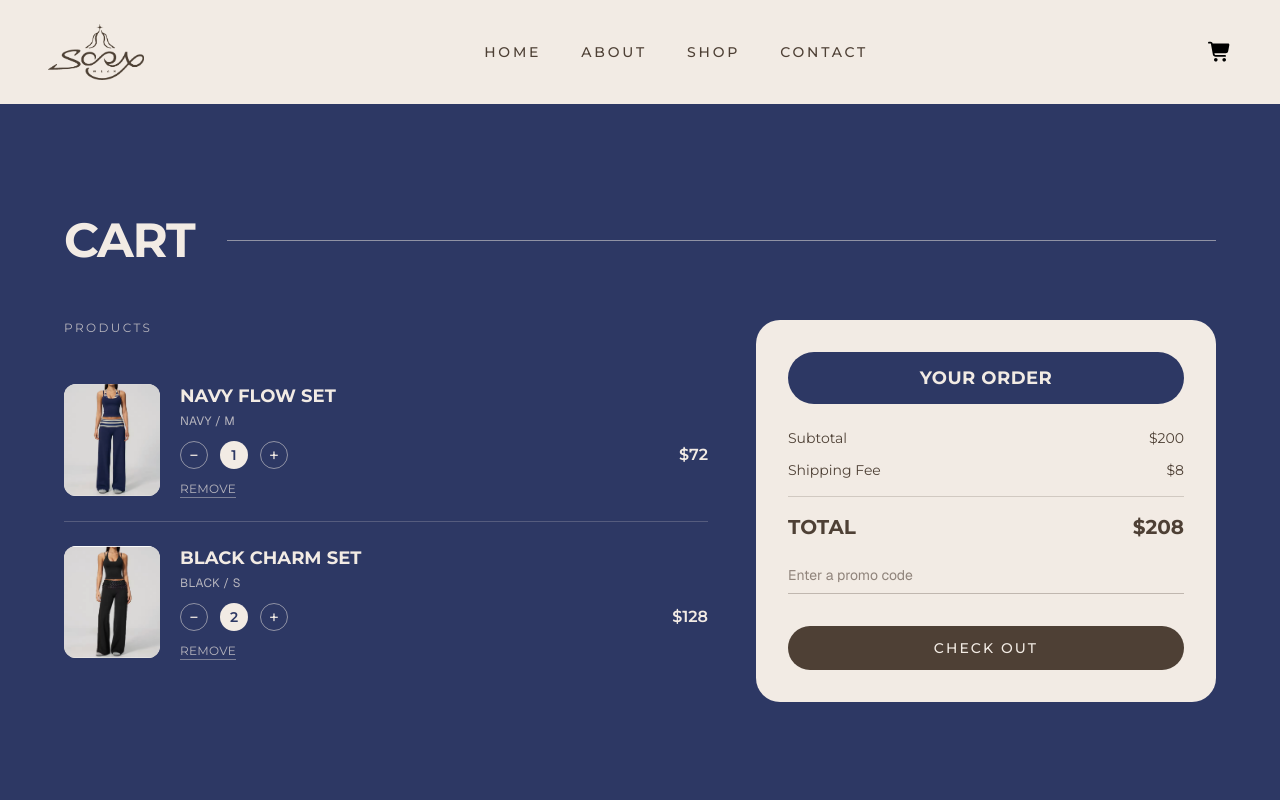
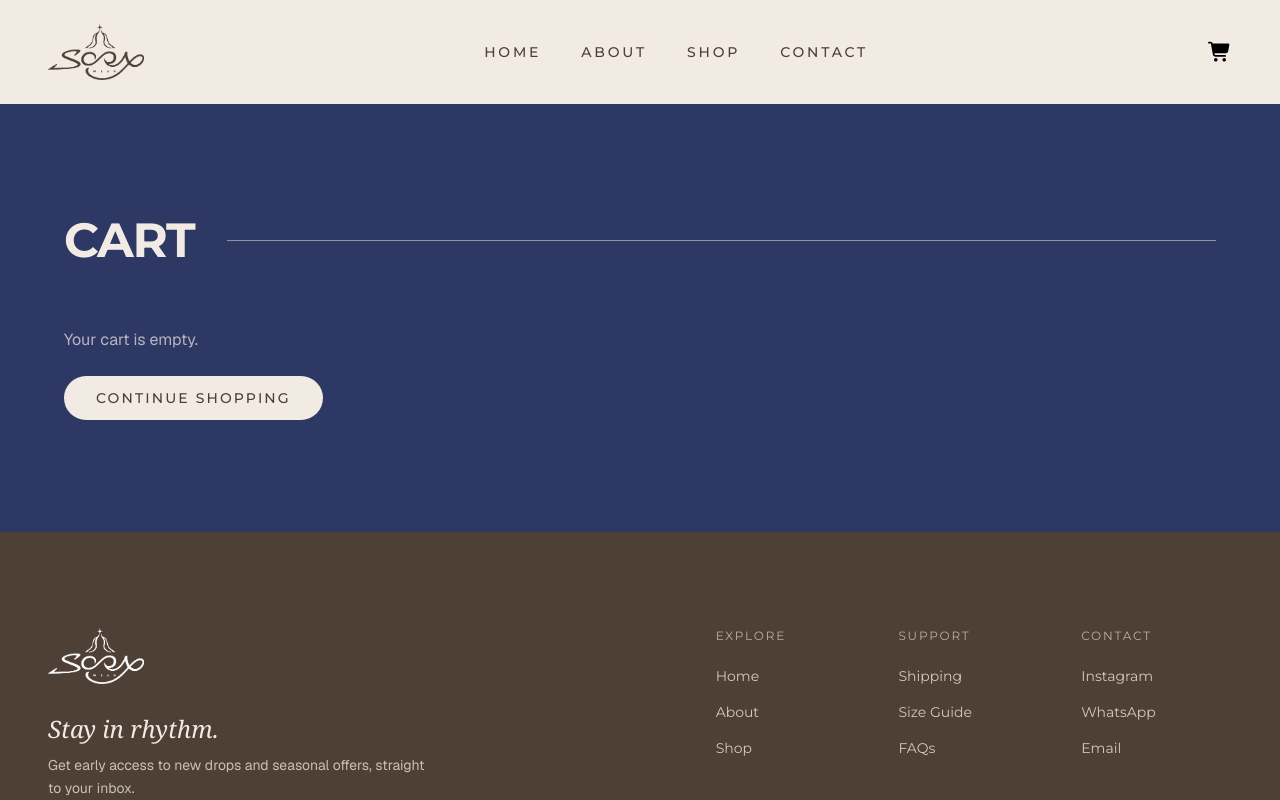
Before and after one commit to HrishavSaha/sora, a Next.js app: page /cart in a window 1280 px wide. Shown: the top 800 px of the page. Built offline with nearby package versions, Linux system fonts and the light colour scheme.

Commit message:
Implement cart functionality with Zustand, add cart store and update components for cart management

```diff
--- a/components/cart-section.tsx
+++ b/components/cart-section.tsx
@@ -3,55 +3,15 @@
 import { useState } from "react";
 import Image from "next/image";
 import Link from "next/link";
-
-type CartItem = {
-	id: string;
-	name: string;
-	image: string;
-	color: string;
-	size: string;
-	price: number;
-	quantity: number;
-};
-
-const initialItems: CartItem[] = [
-	{
-		id: "navy-flow-set",
-		name: "Navy Flow Set",
-		image: "/product-images/sora-flow-set-navy.png",
-		color: "Navy",
-		size: "M",
-		price: 72,
-		quantity: 1,
-	},
-	{
-		id: "black-charm-set",
-		name: "Black Charm Set",
-		image: "/product-images/sora-charm-set-black.png",
-		color: "Black",
-		size: "S",
-		price: 64,
-		quantity: 2,
-	},
-];
+import { useCartStore } from "@/lib/cart-store";
 
 const SHIPPING_FEE = 8;
 
 export default function CartSection() {
-	const [items, setItems] = useState<CartItem[]>(initialItems);
+	const items = useCartStore((state) => state.items);
+	const updateQuantity = useCartStore((state) => state.updateQuantity);
+	const removeItem = useCartStore((state) => state.removeItem);
 	const [promoCode, setPromoCode] = useState("");
-
-	const updateQuantity = (id: string, delta: number) => {
-		setItems((prev) =>
-			prev
-				.map((item) => (item.id === id ? { ...item, quantity: item.quantity + delta } : item))
-				.filter((item) => item.quantity > 0)
-		);
-	};
-
-	const removeItem = (id: string) => {
-		setItems((prev) => prev.filter((item) => item.id !== id));
-	};
 
 	const subtotal = items.reduce((sum, item) => sum + item.price * item.quantity, 0);
 	const shipping = items.length > 0 ? SHIPPING_FEE : 0;
@@ -100,9 +60,11 @@ export default function CartSection() {
 												<h3 className="font-montserrat text-lg font-bold uppercase leading-snug text-secondary">
 													{item.name}
 												</h3>
-												<p className="mt-1 text-xs uppercase tracking-wide text-secondary/70">
-													{item.color} / {item.size}
-												</p>
+												{item.variant && (
+													<p className="mt-1 text-xs uppercase tracking-wide text-secondary/70">
+														{item.variant}
+													</p>
+												)}
 											</div>
 											<div className="flex items-center justify-between gap-3">
 												<div className="flex items-center gap-3">
--- a/components/navbar.tsx
+++ b/components/navbar.tsx
@@ -3,6 +3,7 @@
 import { useState } from "react";
 import Image from "next/image";
 import Link from "next/link";
+import { useCartCount } from "@/lib/cart-store";
 
 const navLinks = [
 	{ href: "/", label: "Home" },
@@ -17,6 +18,7 @@ type NavbarProps = {
 
 export default function Navbar({ variant = "solid" }: NavbarProps) {
 	const [open, setOpen] = useState(false);
+	const cartCount = useCartCount();
 	const isTransparent = variant === "transparent";
 
 	const contentColor = isTransparent ? "text-secondary" : "text-primary";
@@ -55,8 +57,8 @@ export default function Navbar({ variant = "solid" }: NavbarProps) {
 				<div className="flex items-center gap-5">
 					<Link
 						href="/cart"
-						aria-label="View cart"
-						className={`rounded-full transition-opacity hover:opacity-70 ${focusRing}`}
+						aria-label={`View cart${cartCount > 0 ? ` (${cartCount} item${cartCount === 1 ? "" : "s"})` : ""}`}
+						className={`relative rounded-full transition-opacity hover:opacity-70 ${focusRing}`}
 					>
 						<Image
 							src="/vectors/cart.svg"
@@ -66,6 +68,11 @@ export default function Navbar({ variant = "solid" }: NavbarProps) {
 							height={24}
 							className={logoFilter}
 						/>
+						{cartCount > 0 && (
+							<span className="absolute -right-2 -top-2 flex h-4 w-4 items-center justify-center rounded-full bg-accent text-[10px] font-montserrat font-semibold text-secondary">
+								{cartCount}
+							</span>
+						)}
 					</Link>
 					<button
 						type="button"
--- a/components/product-card.tsx
+++ b/components/product-card.tsx
@@ -1,4 +1,8 @@
+"use client";
+
+import { useState } from "react";
 import Image from "next/image";
+import { useCartStore } from "@/lib/cart-store";
 
 export type Product = {
 	name: string;
@@ -8,6 +12,15 @@ export type Product = {
 };
 
 export default function ProductCard({ name, price, image, badge }: Product) {
+	const addItem = useCartStore((state) => state.addItem);
+	const [justAdded, setJustAdded] = useState(false);
+
+	const handleAddToCart = () => {
+		addItem({ id: name, name, price, image });
+		setJustAdded(true);
+		window.setTimeout(() => setJustAdded(false), 1500);
+	};
+
 	return (
 		<article className="group">
 			<div className="relative aspect-4/5 w-full">
@@ -35,9 +48,15 @@ export default function ProductCard({ name, price, image, badge }: Product) {
 				</h3>
 				<button
 					type="button"
-					className="shrink-0 rounded-full border border-primary px-4 py-1.5 font-montserrat text-xs uppercase tracking-wide text-primary transition-colors duration-300 hover:bg-primary hover:text-secondary focus-visible:outline-none focus-visible:ring-2 focus-visible:ring-accent focus-visible:ring-offset-2 focus-visible:ring-offset-secondary"
+					onClick={handleAddToCart}
+					aria-label={justAdded ? `${name} added to cart` : `Add ${name} to cart`}
+					className={`shrink-0 whitespace-nowrap rounded-full border px-4 py-1.5 font-montserrat text-xs uppercase tracking-wide transition-colors duration-300 focus-visible:outline-none focus-visible:ring-2 focus-visible:ring-accent focus-visible:ring-offset-2 focus-visible:ring-offset-secondary ${
+						justAdded
+							? "border-accent bg-accent text-secondary"
+							: "border-primary text-primary hover:bg-primary hover:text-secondary"
+					}`}
 				>
-					Add to cart
+					{justAdded ? "Added ✓" : "Add to cart"}
 				</button>
 			</div>
 		</article>
--- a/components/shop-hero.tsx
+++ b/components/shop-hero.tsx
@@ -1,11 +1,31 @@
+"use client";
+
+import { useState } from "react";
 import Image from "next/image";
+import { useCartStore } from "@/lib/cart-store";
+
+const FEATURED_PRODUCT = {
+	id: "Black Flow Capris",
+	name: "Black Flow Capris",
+	price: 58,
+	image: "/product-images/sora-flow-set-black.png",
+};
 
 export default function ShopHero() {
+	const addItem = useCartStore((state) => state.addItem);
+	const [justAdded, setJustAdded] = useState(false);
+
+	const handleAddToCart = () => {
+		addItem(FEATURED_PRODUCT);
+		setJustAdded(true);
+		window.setTimeout(() => setJustAdded(false), 1500);
+	};
+
 	return (
 		<section className="grid md:min-h-[80vh] md:grid-cols-2">
 			<div className="relative min-h-[60vh] bg-secondary md:min-h-full">
 				<Image
-					src="/product-images/sora-flow-set-black.png"
+					src={FEATURED_PRODUCT.image}
 					alt="Model wearing the Black Flow Capris"
 					fill
 					priority
@@ -26,10 +46,12 @@ export default function ShopHero() {
 					Flow Collection
 				</p>
 				<h1 className="mt-3 font-montserrat text-4xl font-bold uppercase leading-tight tracking-tight text-secondary md:text-5xl">
-					Black Flow Capris
+					{FEATURED_PRODUCT.name}
 				</h1>
 				<div className="mt-6 border-y border-secondary/50 py-4">
-					<span className="font-montserrat text-2xl font-semibold text-secondary">$58</span>
+					<span className="font-montserrat text-2xl font-semibold text-secondary">
+						${FEATURED_PRODUCT.price}
+					</span>
 				</div>
 				<p className="mt-6 max-w-sm text-sm leading-relaxed text-secondary/80 md:text-base">
 					Cropped-length leggings with a striped foldover waistband. Soft, breathable
@@ -37,9 +59,12 @@ export default function ShopHero() {
 				</p>
 				<button
 					type="button"
-					className="mt-10 inline-flex w-fit items-center justify-center rounded-full bg-secondary px-8 py-3 font-montserrat text-sm font-medium uppercase tracking-[0.15em] text-primary transition-transform duration-300 hover:-translate-y-0.5 active:scale-[0.98] focus-visible:outline-none focus-visible:ring-2 focus-visible:ring-accent focus-visible:ring-offset-2 focus-visible:ring-offset-primary"
+					onClick={handleAddToCart}
+					className={`mt-10 inline-flex w-fit items-center justify-center rounded-full px-8 py-3 font-montserrat text-sm font-medium uppercase tracking-[0.15em] transition-transform duration-300 hover:-translate-y-0.5 active:scale-[0.98] focus-visible:outline-none focus-visible:ring-2 focus-visible:ring-accent focus-visible:ring-offset-2 focus-visible:ring-offset-primary ${
+						justAdded ? "bg-accent text-secondary" : "bg-secondary text-primary"
+					}`}
 				>
-					Add to Cart
+					{justAdded ? "Added to Cart ✓" : "Add to Cart"}
 				</button>
 			</div>
 		</section>
--- /dev/null
+++ b/lib/cart-store.ts
@@ -0,0 +1,56 @@
+import { create } from "zustand";
+import { persist } from "zustand/middleware";
+
+export type CartItem = {
+	id: string;
+	name: string;
+	image: string;
+	price: number;
+	quantity: number;
+	variant?: string;
+};
+
+type CartState = {
+	items: CartItem[];
+	addItem: (item: Omit<CartItem, "quantity">, quantity?: number) => void;
+	updateQuantity: (id: string, delta: number) => void;
+	removeItem: (id: string) => void;
+	clearCart: () => void;
+};
+
+export const useCartStore = create<CartState>()(
+	persist(
+		(set) => ({
+			items: [],
+			addItem: (item, quantity = 1) =>
+				set((state) => {
+					const existing = state.items.find((cartItem) => cartItem.id === item.id);
+					if (existing) {
+						return {
+							items: state.items.map((cartItem) =>
+								cartItem.id === item.id
+									? { ...cartItem, quantity: cartItem.quantity + quantity }
+									: cartItem
+							),
+						};
+					}
+					return { items: [...state.items, { ...item, quantity }] };
+				}),
+			updateQuantity: (id, delta) =>
+				set((state) => ({
+					items: state.items
+						.map((cartItem) =>
+							cartItem.id === id ? { ...cartItem, quantity: cartItem.quantity + delta } : cartItem
+						)
+						.filter((cartItem) => cartItem.quantity > 0),
+				})),
+			removeItem: (id) =>
+				set((state) => ({ items: state.items.filter((cartItem) => cartItem.id !== id) })),
+			clearCart: () => set({ items: [] }),
+		}),
+		{ name: "sora-cart" }
+	)
+);
+
+export const useCartCount = () =>
+	useCartStore((state) => state.items.reduce((sum, item) => sum + item.quantity, 0));
--- a/package.json
+++ b/package.json
@@ -12,7 +12,8 @@
     "@phosphor-icons/react": "^2.1.10",
     "next": "16.3.5",
     "react": "19.2.8",
-    "react-dom": "19.2.8"
+    "react-dom": "19.2.8",
+    "zustand": "^5.0.15"
   },
   "devDependencies": {
     "@tailwindcss/postcss": "^4",
```
Also changed, not shown: 1 other file (tests, documents, lock files or other folders).
